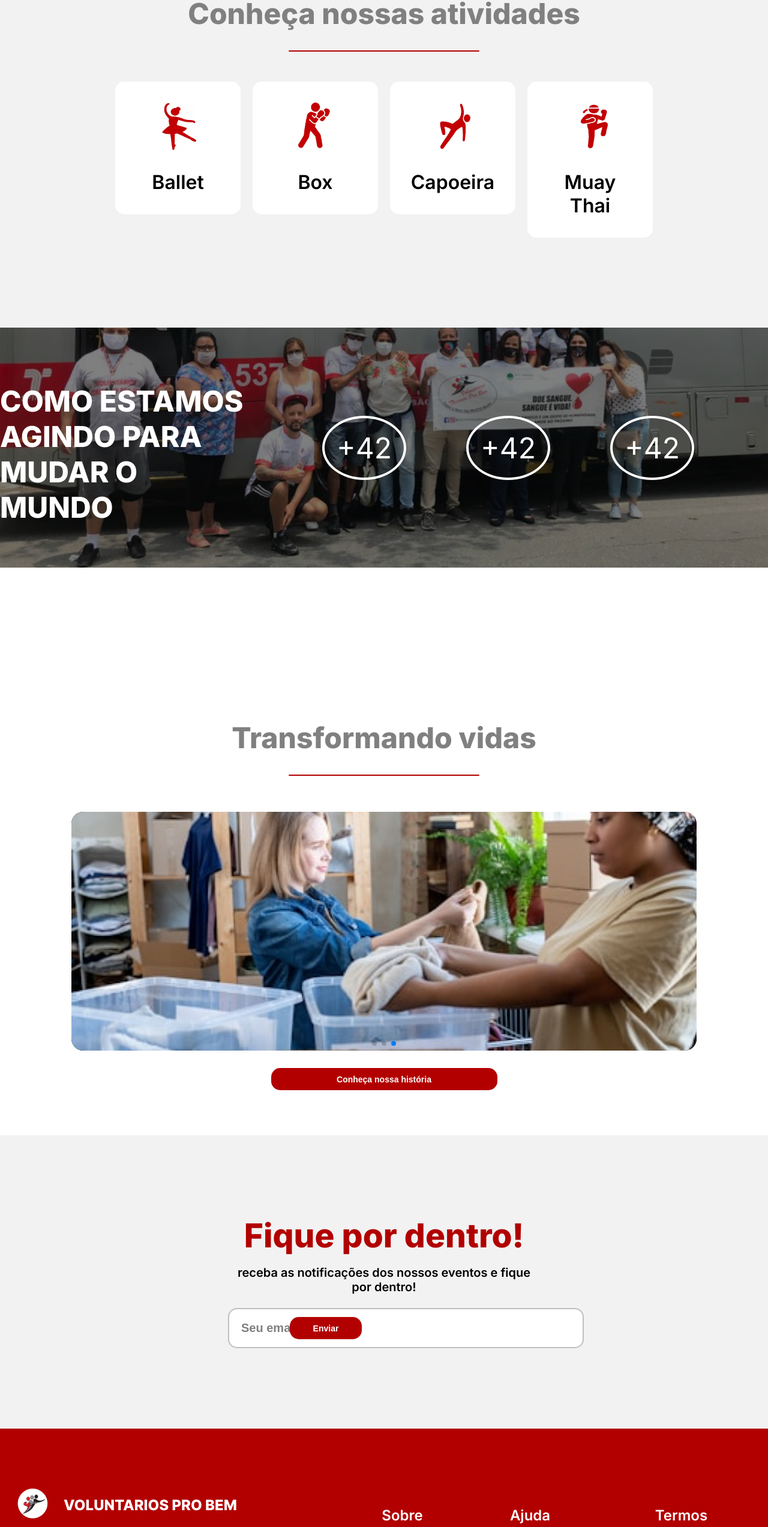
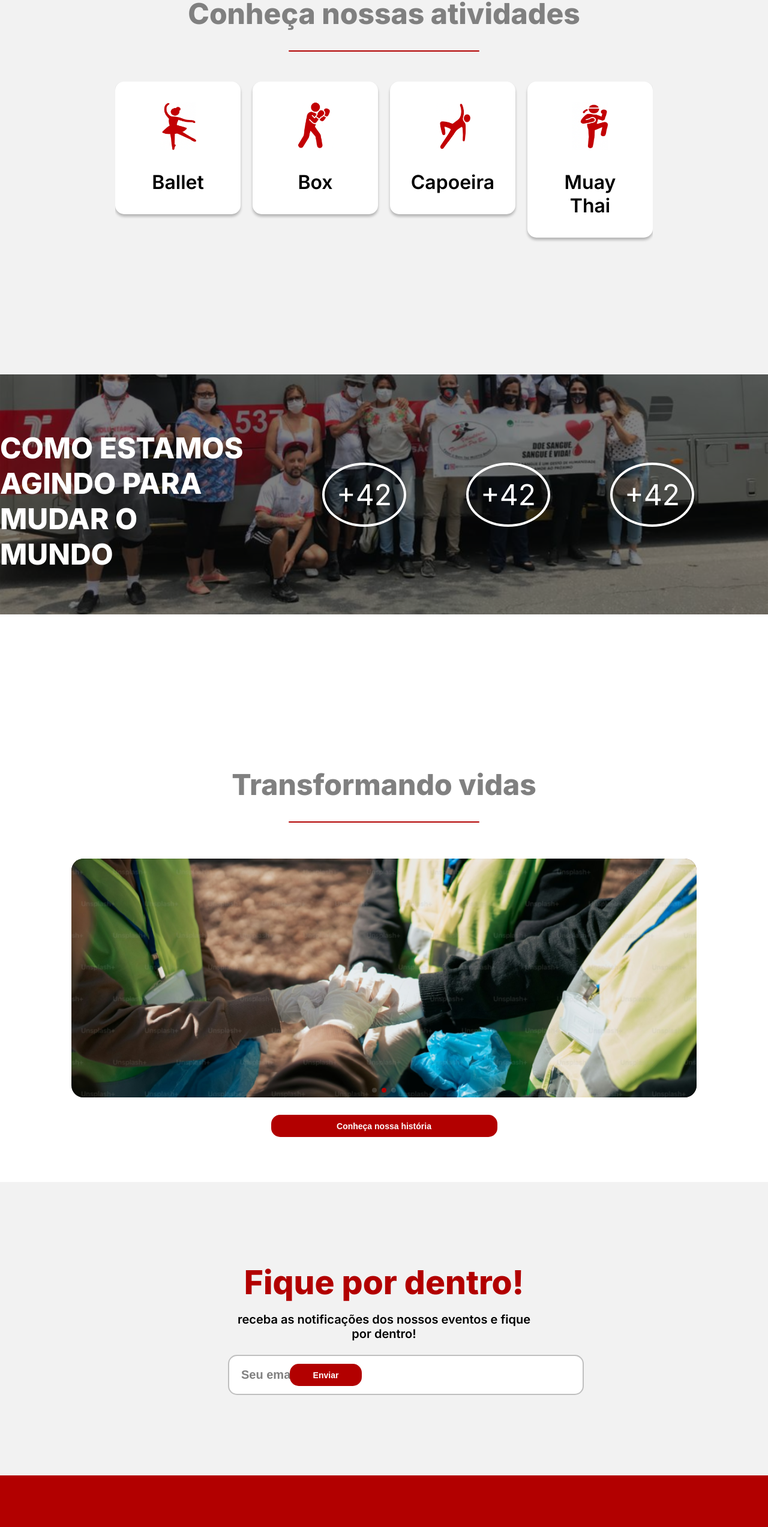
Before and after one commit to Gruposemh/front, a React (Vite) app: page / in a window 1280 px wide. Shown: the part 808-3353 px from the top of the page at 60% size. Built offline with nearby package versions, Linux system fonts and the light colour scheme.

Commit message:
ajuste no style

```diff
--- a/src/styles/Cards/CardAtividades/style.css
+++ b/src/styles/Cards/CardAtividades/style.css
@@ -2,9 +2,10 @@
     background-color: var(--color-white);
     padding: 34px 32px;
     border-radius: 15px;
+    box-shadow: 0px 4px 4px rgba(0, 0, 0, 0.25);
 }
 
-h3{
+.card-container h3{
     font-weight: 600;
     font-size: 32px;
     margin-top: 30px;
--- a/src/styles/Home/Atividades-section/style.css
+++ b/src/styles/Home/Atividades-section/style.css
@@ -26,6 +26,7 @@
     margin: 50px;
     width: 70%;
     gap: 50px;
+    height: 338px;
 }
 
 .card {
--- a/src/styles/Home/Carrossel-section/style.css
+++ b/src/styles/Home/Carrossel-section/style.css
@@ -16,3 +16,23 @@
 .carrossel-container button{
     width: 377px;
 }
+
+span.swiper-pagination-bullet {
+    background-color: #D9D9D9;
+}
+
+/* Cor da bolinha ativa */
+span.swiper-pagination-bullet-active {
+    background-color: var(--color-secondary);
+    opacity: 1;
+}
+
+
+.swiper-pagination {
+    position: absolute;
+    bottom: 10px;
+    left: 0;
+    width: 100%;
+    text-align: center;
+    z-index: 10;
+}
```
